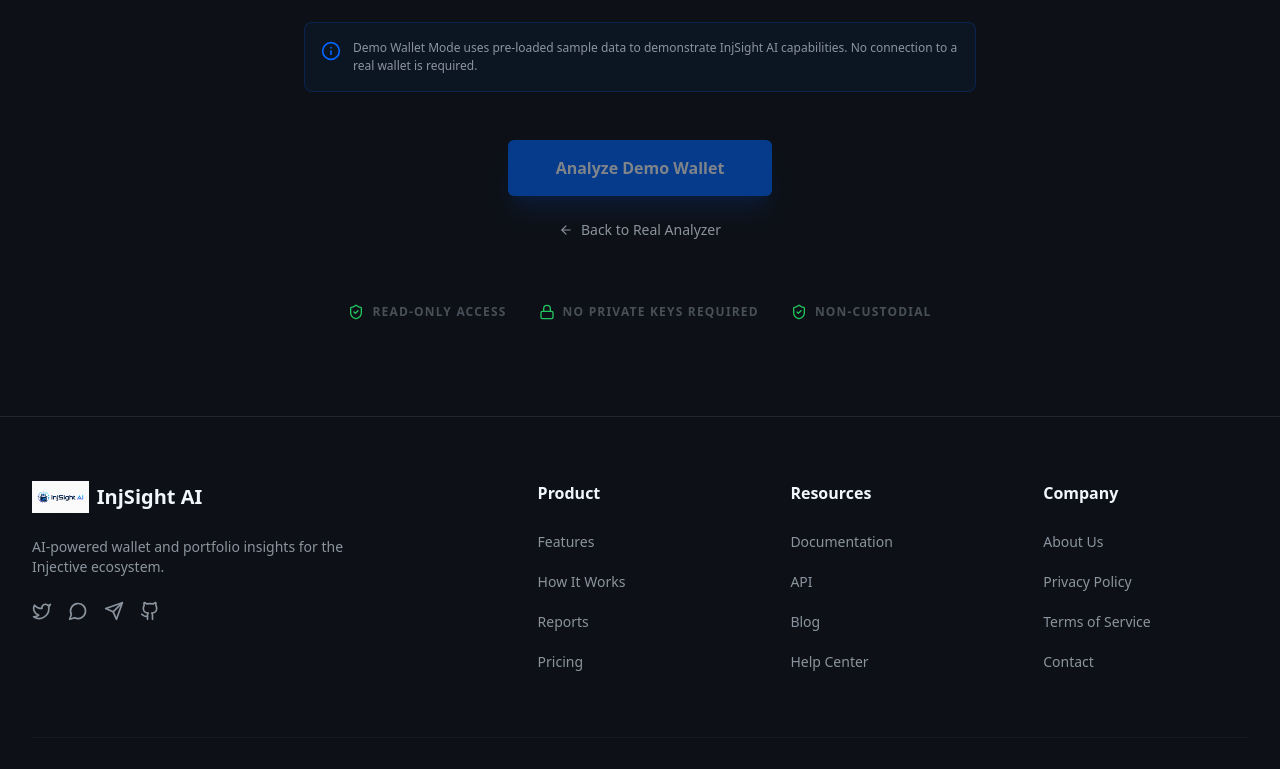
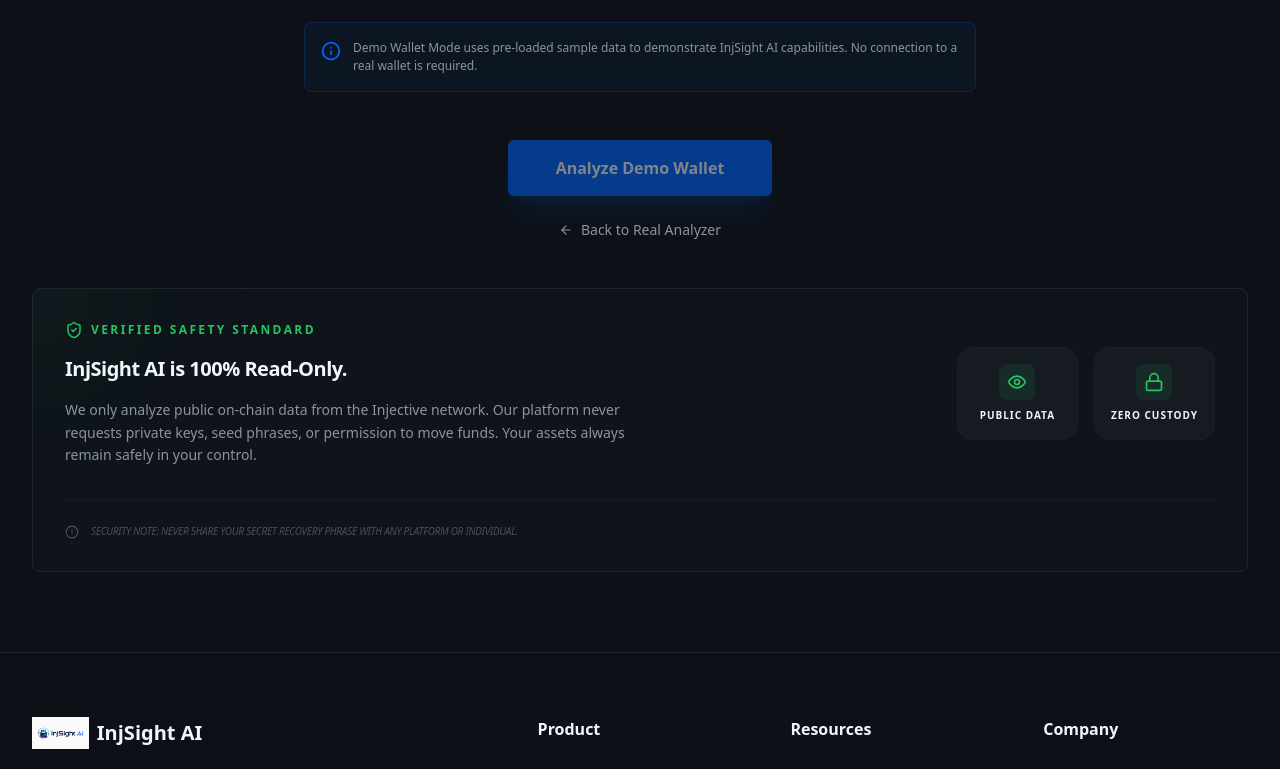
Before and after one commit to mokwathedeveloper/injsight-ai, a Next.js app in the folder frontend/: page /demo in a window 1280 px wide. Shown: the part 539-1308 px from the top of the page. Built offline with nearby package versions, Linux system fonts and the light colour scheme.

Commit message:
feat: redesign ReadOnlySafetyNotice with high-fidelity visuals

```diff
--- a/frontend/components/analyzer/ReadOnlySafetyNotice.tsx
+++ b/frontend/components/analyzer/ReadOnlySafetyNotice.tsx
@@ -1,5 +1,6 @@
 import * as React from "react";
-import { ShieldCheck, Lock } from "lucide-react";
+import { ShieldCheck, Lock, Eye, AlertCircle } from "lucide-react";
+import { Card } from "@/components/ui/Card";
 import { cn } from "@/lib/utils";
 
 interface ReadOnlySafetyNoticeProps {
@@ -8,19 +9,48 @@
 
 export function ReadOnlySafetyNotice({ className }: ReadOnlySafetyNoticeProps) {
   return (
-    <div className={cn("flex flex-wrap items-center justify-center gap-x-8 gap-y-4 text-xs font-bold uppercase tracking-widest text-text-disabled py-4", className)}>
-      <div className="flex items-center space-x-2">
-        <ShieldCheck size={16} className="text-success" />
-        <span>Read-Only Access</span>
+    <Card className={cn("p-8 bg-hover/20 border-border relative overflow-hidden group", className)}>
+      {/* Subtle background safety glow */}
+      <div className="absolute -top-24 -left-24 w-48 h-48 bg-success/5 blur-[80px] rounded-full pointer-events-none" />
+
+      <div className="flex flex-col md:flex-row md:items-center justify-between gap-8 relative z-10">
+        <div className="space-y-4 max-w-xl">
+          <div className="flex items-center space-x-2 text-success">
+            <ShieldCheck size={18} />
+            <span className="text-xs font-bold uppercase tracking-[0.2em]">Verified Safety Standard</span>
+          </div>
+          <h3 className="text-xl font-bold text-text-primary tracking-tight">
+            InjSight AI is 100% Read-Only.
+          </h3>
+          <p className="text-sm text-text-secondary leading-relaxed">
+            We only analyze public on-chain data from the Injective network.
+            Our platform never requests private keys, seed phrases, or permission to move funds.
+            Your assets always remain safely in your control.
+          </p>
+        </div>
+
+        <div className="grid grid-cols-2 gap-4 shrink-0">
+          <div className="p-4 bg-card border border-border/50 rounded-2xl flex flex-col items-center text-center space-y-2 group-hover:border-success/30 transition-colors">
+            <div className="p-2 bg-success/10 rounded-lg text-success">
+              <Eye size={20} />
+            </div>
+            <span className="text-[10px] font-bold text-text-primary uppercase tracking-widest">Public Data</span>
+          </div>
+          <div className="p-4 bg-card border border-border/50 rounded-2xl flex flex-col items-center text-center space-y-2 group-hover:border-success/30 transition-colors">
+            <div className="p-2 bg-success/10 rounded-lg text-success">
+              <Lock size={20} />
+            </div>
+            <span className="text-[10px] font-bold text-text-primary uppercase tracking-widest">Zero Custody</span>
+          </div>
+        </div>
       </div>
-      <div className="flex items-center space-x-2">
-        <Lock size={16} className="text-success" />
-        <span>No Private Keys Required</span>
+
+      <div className="mt-8 pt-6 border-t border-border/50 flex items-center gap-3">
+        <AlertCircle size={14} className="text-text-disabled" />
+        <p className="text-[10px] text-text-disabled font-medium uppercase tracking-tight italic">
+          Security Note: Never share your secret recovery phrase with any platform or individual.
+        </p>
       </div>
-      <div className="flex items-center space-x-2">
-        <ShieldCheck size={16} className="text-success" />
-        <span>Non-Custodial</span>
-      </div>
-    </div>
+    </Card>
   );
 }
```
